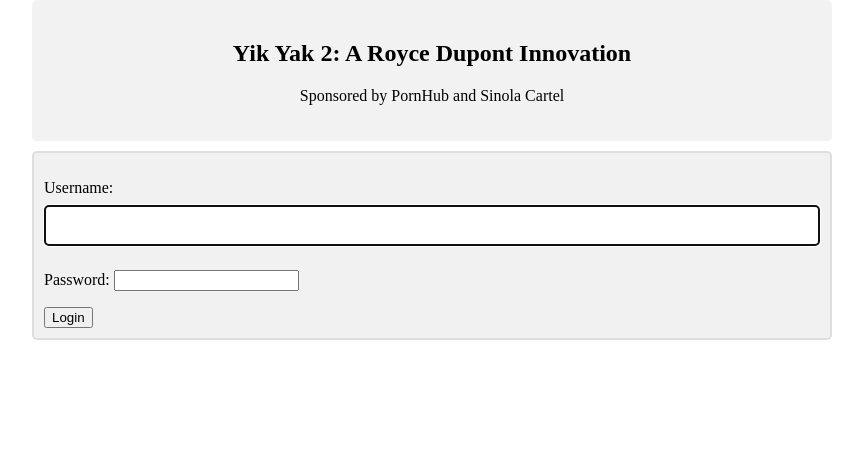
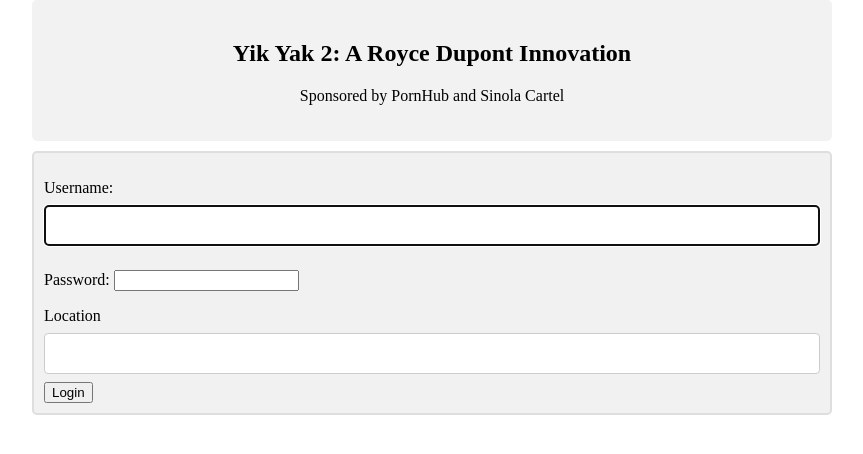
Before and after one commit to zfelcyn/Yik-Yak-Clone, a Django app: page /login/ in a window 1280 px wide. Shown: the top 454 px of the page, without its empty margins (208-1071 px from the left). Run offline with Django 5.2, Linux system fonts and the light colour scheme.

Commit message:
Login frontend now has manual location adding for debugging purposes, will try to login straight to chat room next

```diff
--- a/djangochat/templates/login.html
+++ b/djangochat/templates/login.html
@@ -100,6 +100,8 @@
         {% csrf_token %}
         <label> </label>
         {{ form.as_p }}
+        <label>Location</label>
+        <input type="text" name="room_name" id="room_name" width="100px" />
         <button type="submit">Login</button>
     </form>
 
```
Also changed, not shown: djangochat/db.sqlite3.
